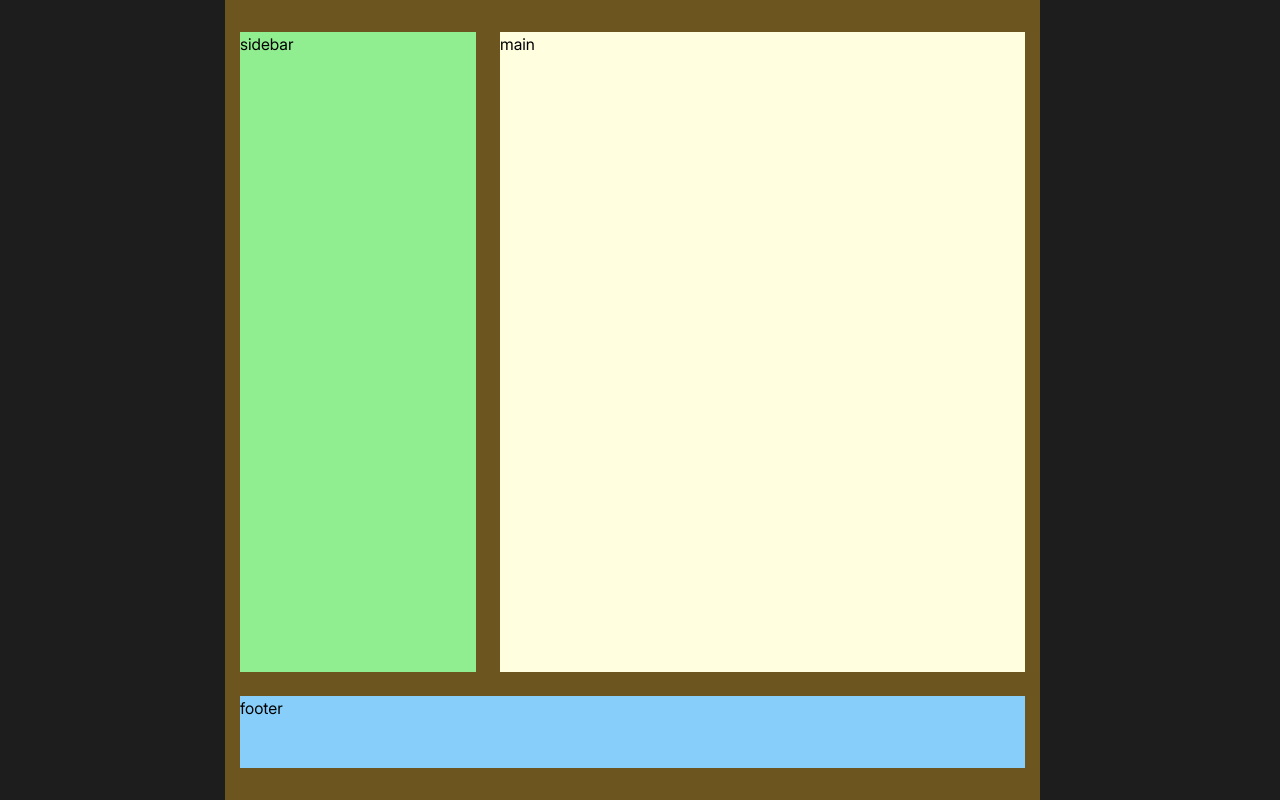
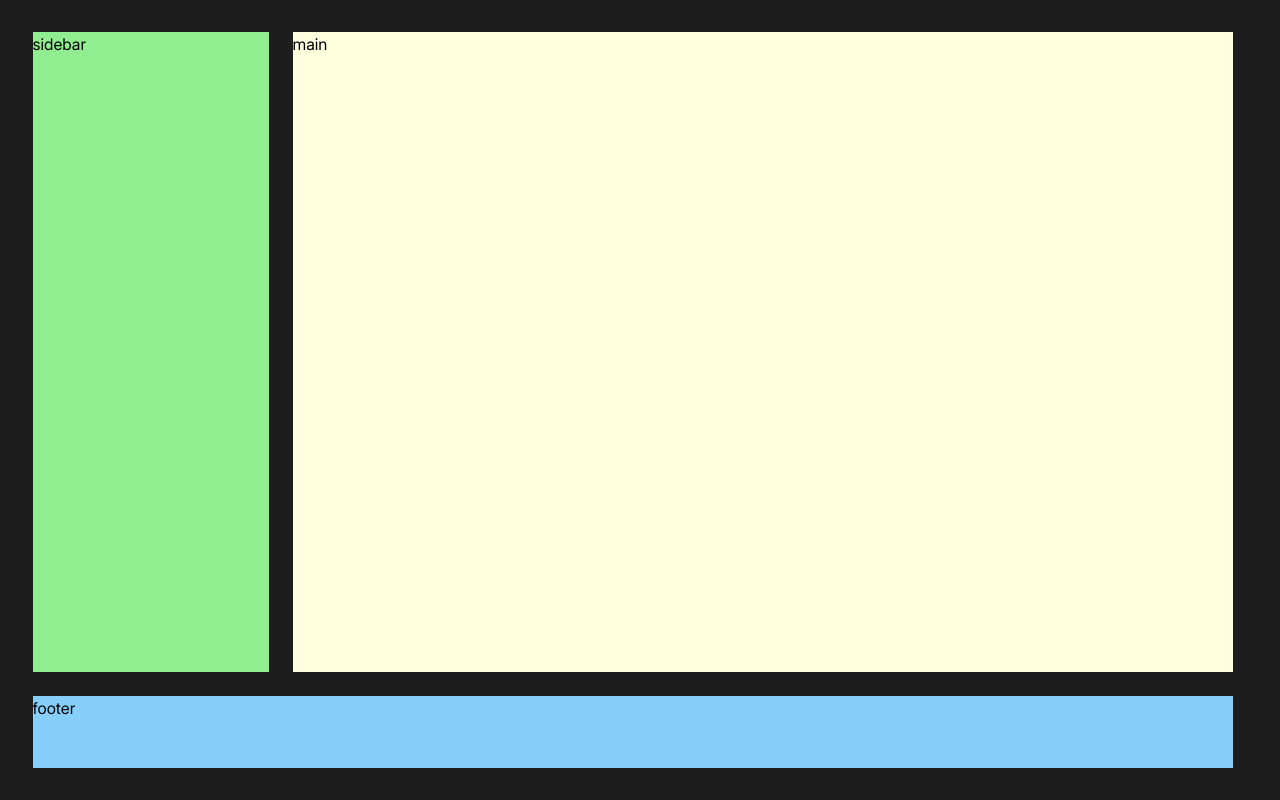
Before and after one commit to serj2626/rlt-test, a Vue app: page / in a window 1280 px wide. Built offline with nearby package versions, Linux system fonts and the light colour scheme; the HTML template or start-up script is replaced by a standard one.

Commit message:
feat: edit size by container

```diff
--- a/src/assets/styles/_globals.scss
+++ b/src/assets/styles/_globals.scss
@@ -21,10 +21,10 @@ a {
 }
 
 .container {
-  max-width: 815px;
+  // max-width: 815px;
+  max-width: 1230px;
+  min-height: 100vh;
   padding-inline: 15px;
   margin-inline: auto;
-  height: 100vh;
   padding-block: 32px;
-  background-color: rgba(218, 165, 32, 0.414);
 }
```
